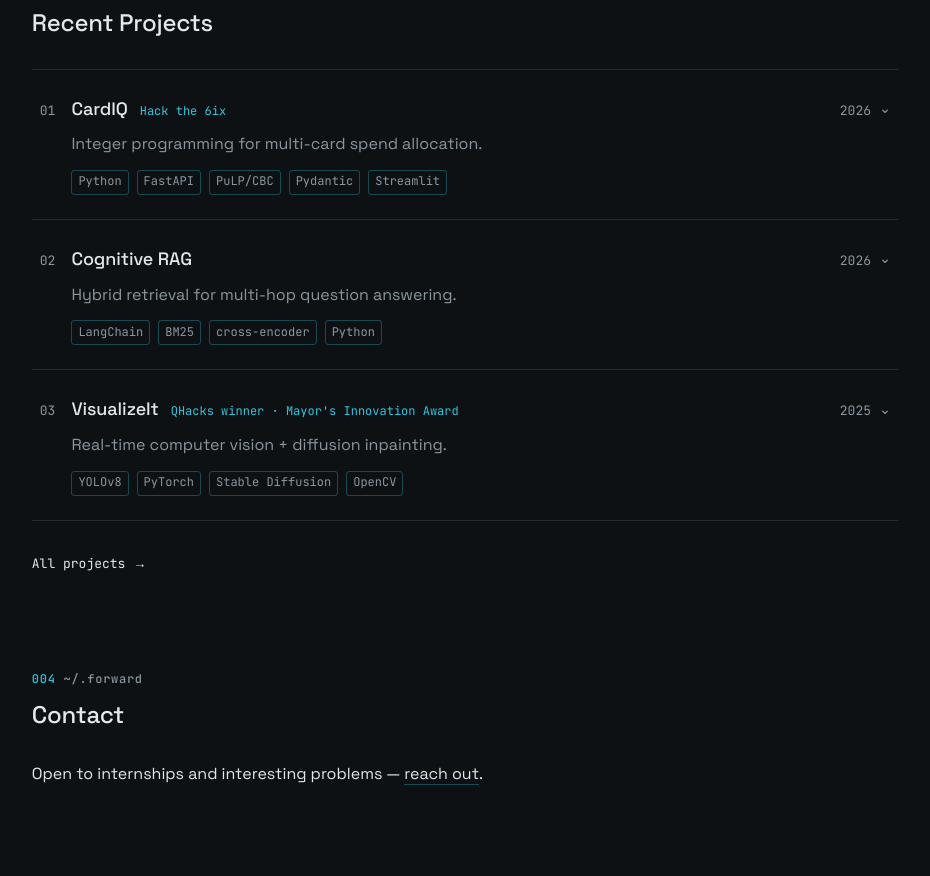
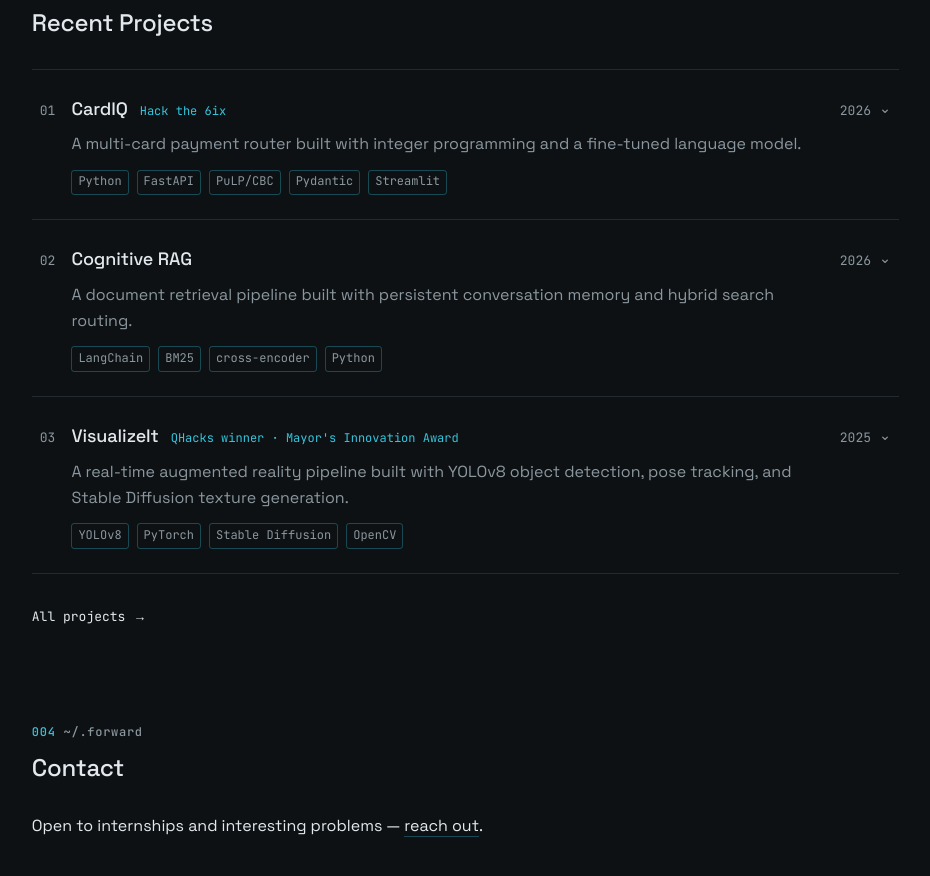
Before and after one commit to cursingparrot4/personal-site, a Next.js app: page / in a window 1280 px wide. Shown: the part 1140-2016 px from the top of the page, without its empty margins (349-1279 px from the left). Before the commit the page ends 1991 px from the top, so only its background shows below. Built offline with nearby package versions, Linux system fonts and the light colour scheme.

Commit message:
revamped project 1 liner + description

```diff
--- a/content/projects.ts
+++ b/content/projects.ts
@@ -9,9 +9,10 @@ export const projects: Project[] = [
   {
     slug: "cardiq",
     name: "CardIQ",
-    tagline: "Integer programming for multi-card spend allocation.",
+    tagline:
+      "A multi-card payment router built with integer programming and a fine-tuned language model.",
     description:
-      "A deterministic multi-card payment router built on integer-cent arithmetic: a month of spend is formulated as an integer program (PuLP/CBC) under hard credit-limit, utilization-ceiling and sign-up-bonus constraints, with a greedy solver as a verified fallback. A small language model, fine-tuned on synthetically generated data, parses natural-language financial goals into a validated weight-and-constraint schema — with the solver acting as a downstream verifier to score decision-match accuracy against a prompted large model.",
+      "CardIQ solves the multi-card allocation problem by formulating monthly spending as a strict integer program. Using PuLP and a CBC backend, the engine handles constraints like utilization ceilings and sign-up bonuses using precise integer-cent arithmetic to avoid floating-point drift. Instead of building a rigid UI for goal setting, I trained a small language model on synthetic data to parse natural language requests into the exact mathematical weights the solver needs to compute the optimal route.",
     stack: ["Python", "FastAPI", "PuLP/CBC", "Pydantic", "Streamlit"],
     year: 2026,
     award: "Hack the 6ix",
@@ -21,9 +22,10 @@ export const projects: Project[] = [
   {
     slug: "cognitive-rag",
     name: "Cognitive RAG",
-    tagline: "Hybrid retrieval for multi-hop question answering.",
+    tagline:
+      "A document retrieval pipeline built with persistent conversation memory and hybrid search routing.",
     description:
-      "LangChain agents over a hybrid retrieval pipeline (BM25 sparse + bi-encoder dense), fused with reciprocal rank fusion and a Hugging Face cross-encoder re-ranker for precision on multi-hop QA. (QMIND design-team work.)",
+      "As part of the QMIND design team, I architected the vector storage and conversational memory infrastructure for the CognitiveRAG system. To maximize retrieval accuracy, I engineered a Pinecone database layer that executes reciprocal rank fusion, combining dense semantic embeddings with sparse keyword vectors before running a secondary cross-encoder pass. To overcome the context limitations of stateless models, I built an episodic memory module that embeds past interactions into a dedicated namespace. This pipeline evaluates the quality of each generated response and filters out semantically identical records to prevent database bloat. Relevant historical context is then dynamically scored and injected into the active prompt without polluting the final user citations.",
     stack: ["LangChain", "BM25", "cross-encoder", "Python"],
     year: 2026,
     // gitfront serves a read-only mirror so the GitHub repo can stay private.
@@ -33,9 +35,10 @@ export const projects: Project[] = [
   {
     slug: "visualizeit",
     name: "VisualizeIt",
-    tagline: "Real-time computer vision + diffusion inpainting.",
+    tagline:
+      "A real-time augmented reality pipeline built with YOLOv8 object detection, pose tracking, and Stable Diffusion texture generation.",
     description:
-      "YOLOv8 (Nano) for millisecond-latency object detection, serving as the initialization anchor for robust OpenCV CSRT tracking, with Stable Diffusion inpainting generating context-aware texture overlays that map stylized graphics onto detected regions with high geometric consistency.",
+      "VisualizeIt is a real-time augmented reality tool that dynamically warps and blends generated designs onto live video feeds. I engineered a dual-model computer vision pipeline that uses YOLOv8 for rapid target localization and Mask R-CNN for precise instance segmentation. To handle continuous motion, the system routes tracking through two separate algorithms: MediaPipe Holistic to compute 3D rigid transforms for human poses, and ORB feature matching to calculate 2D homographies for rigid objects. Finally, the pipeline uses Stable Diffusion to generate custom textures, which are perspective-warped and alpha-blended directly onto the detected masks using OpenCV.",
     stack: ["YOLOv8", "PyTorch", "Stable Diffusion", "OpenCV"],
     year: 2025,
     award: "QHacks winner · Mayor's Innovation Award",
@@ -45,9 +48,10 @@ export const projects: Project[] = [
   {
     slug: "churn-classification-engine",
     name: "Churn Classification Engine",
-    tagline: "0.82 F1 across 7,000+ users.",
+    tagline:
+      "A classification pipeline achieving a 0.82 F1 score across 7,000+ users.",
     description:
-      "End-to-end classification pipeline (logistic regression + random-forest ensembles) segmenting 7,000+ users by churn probability.",
+      "An end-to-end classification pipeline built in Python to predict telecommunications customer churn. Using a dataset of over 7,000 users, the workflow handles missing values and applies one-hot and ordinal encoding before training a Random Forest ensemble. The project includes a standalone grid search for hyperparameter tuning and uses seaborn to visualize feature importance and F1 scores.",
     stack: ["Python", "scikit-learn", "seaborn"],
     year: 2025,
     links: { repo: "https://github.com/cursingparrot4/Churn-engine/" },
@@ -56,9 +60,10 @@ export const projects: Project[] = [
   {
     slug: "stubook",
     name: "Stubook",
-    tagline: "Offline-first Flutter app for daily study planning.",
+    tagline:
+      "A cross-platform, offline student productivity app built with Flutter and Dart.",
     description:
-      "A cross-platform study-planning app built with Flutter, shipped to the iOS App Store. Hive provides an offline-first local NoSQL store for tasks and schedules, with a table-calendar view for planning study sessions and swipeable list actions for quick task management. Built as core developer.",
+      "A cross-platform student productivity app I built using Flutter and Dart. It runs entirely on device without a backend server, relying on Hive as an embedded local database. This setup allows users to calculate weighted course grades, track calendar events, and manage swipeable to-do lists without needing a network connection.",
     stack: ["Flutter", "Dart", "Hive"],
     year: 2024,
     links: { repo: "https://github.com/joeyhlu/stubook_master" },
```
Also changed, not shown: 1 other file (tests, documents, lock files or other folders).
